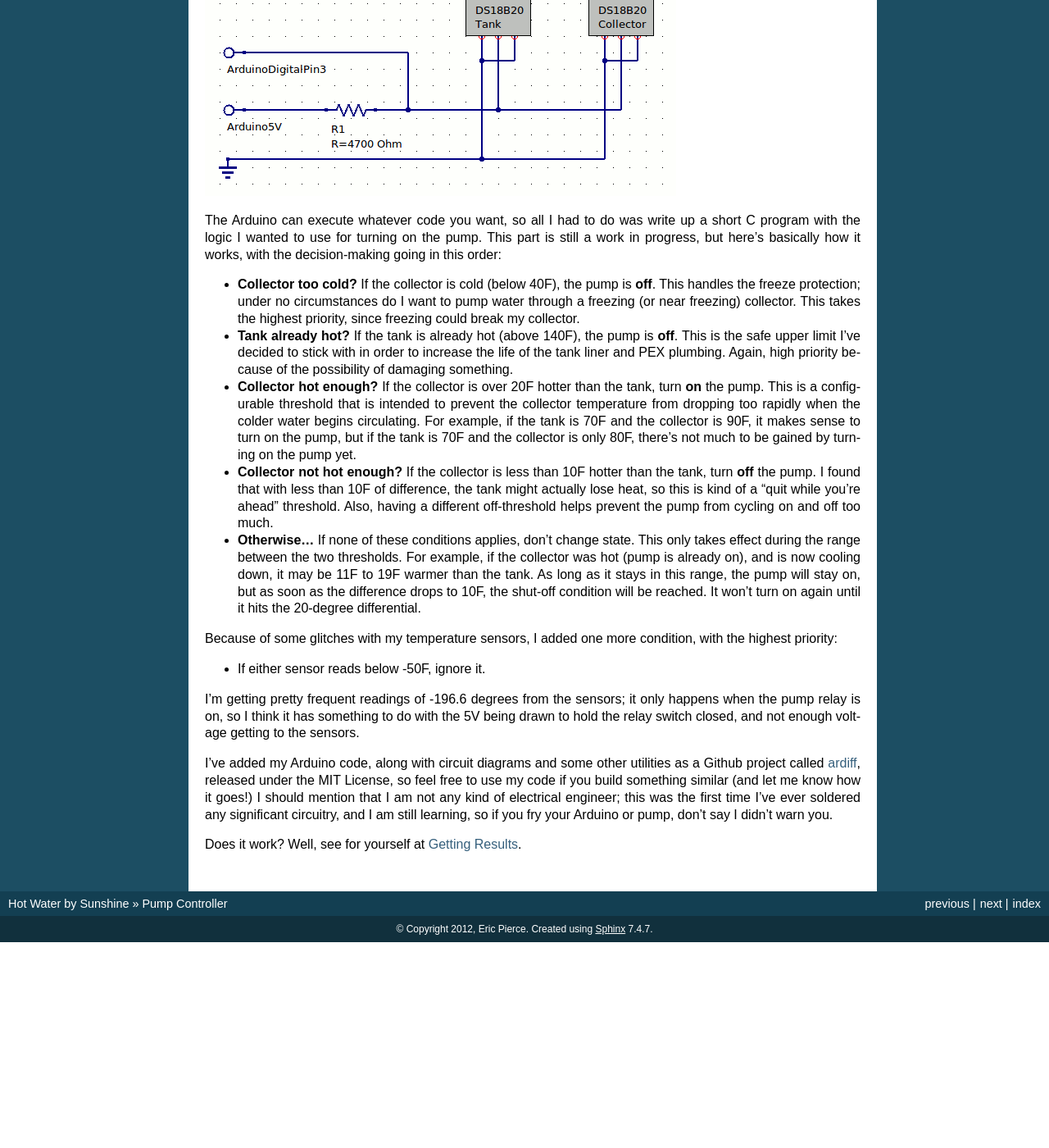
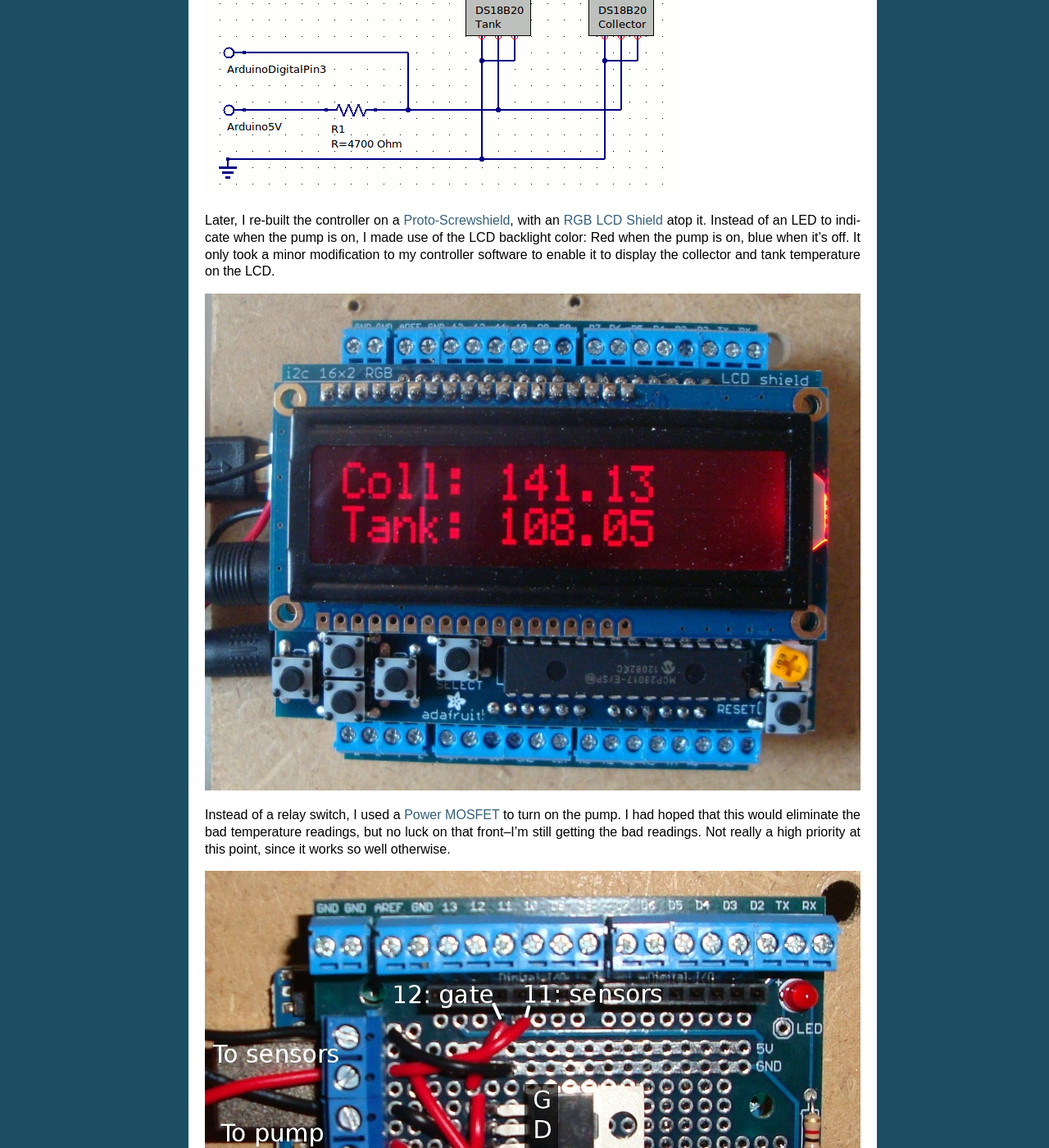
Before and after one commit to wapcaplet/hot-water-by-sunshine, a Sphinx documentation site: the page built from docs/controller.rst, in a window 1280 px wide and 1400 px high, scrolled down 2401 px. Shown: the whole window at 82% size. Built offline with Sphinx 7.4.7, drawn with Linux system fonts in a browser that asks for light colours; before the commit the page ends 3550 px from its top, so only the background shows below that; some of the changed text lies outside the part shown.

Commit message:
New LCD / FET controller photos, August results

```diff
--- a/docs/controller.rst
+++ b/docs/controller.rst
@@ -63,10 +63,30 @@ the wall.
 
 .. image:: images/differential_controller_completed.jpg
 
-Here are the schematics for the two circuits:
+Here are the original schematics for the two circuits:
 
 .. image:: images/pump_relay.png
 .. image:: images/temperature_sensors.png
+
+Later, I re-built the controller on a `Proto-Screwshield`_, with an `RGB LCD
+Shield`_ atop it. Instead of an LED to indicate when the pump is on, I made use
+of the LCD backlight color: Red when the pump is on, blue when it's off. It only
+took a minor modification to my controller software to enable it to display the
+collector and tank temperature on the LCD.
+
+.. _RGB LCD Shield: https://www.adafruit.com/products/714
+.. _Proto-Screwshield: https://www.adafruit.com/products/196
+
+.. image:: images/pump_controller_display.jpg
+
+Instead of a relay switch, I used a `Power MOSFET`_ to turn on the pump. I had
+hoped that this would eliminate the bad temperature readings, but no luck on
+that front--I'm still getting the bad readings. Not really a high priority at
+this point, since it works so well otherwise.
+
+.. _Power MOSFET: https://www.adafruit.com/products/355
+
+.. image:: images/fet_controller_v2.jpg
 
 The Arduino can execute whatever code you want, so all I had to do was write up
 a short C program with the logic I wanted to use for turning on the pump. This
```
Also changed, not shown: docs/results.rst (+12 -0 lines), docs/images/fet_controller_v2.jpg (added), docs/images/pump_controller_display.jpg (added).
